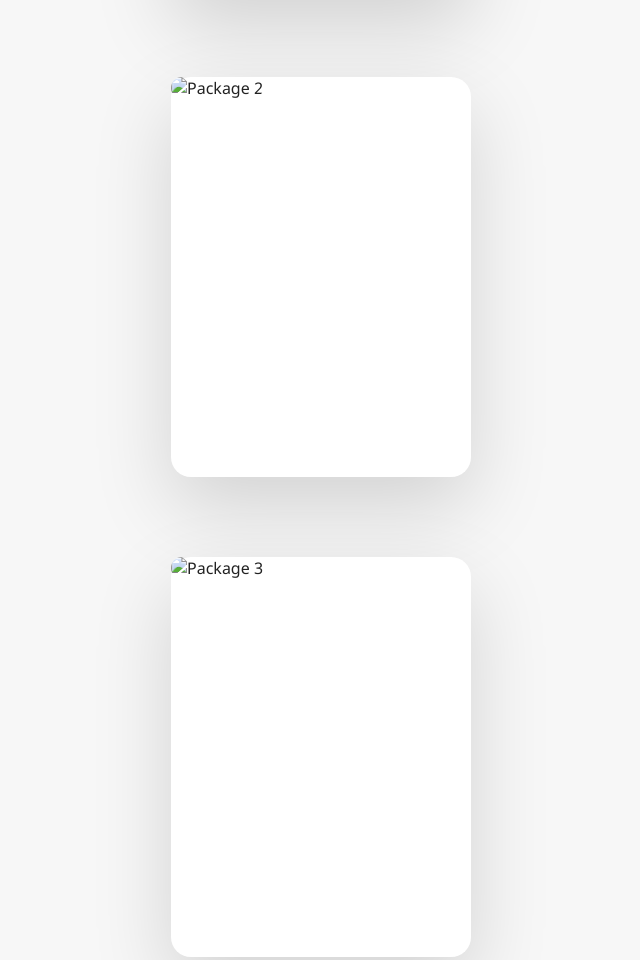
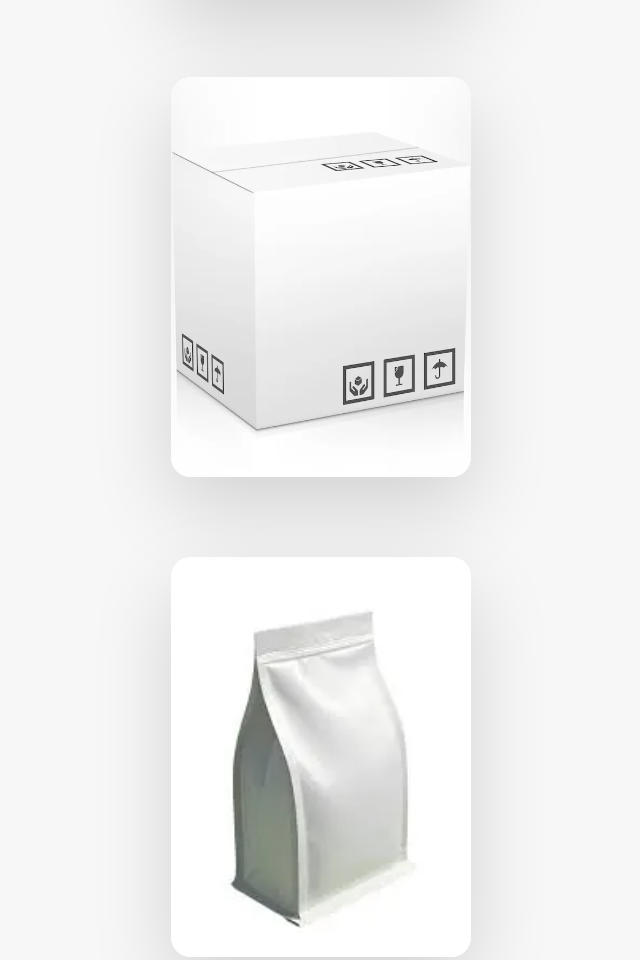
Before and after one commit to packagingconsultant/Packaging-design, a plain HTML site: page index.html in a window 1280 px wide. Shown: the part 783-1743 px from the top of the page, without its empty margins (319-959 px from the left). Drawn offline with Linux system fonts and the light colour scheme.

Commit message:
Update index.html

```diff
--- a/index.html
+++ b/index.html
@@ -17,10 +17,10 @@
       <img src="IMG_0505.webp" alt="Package 1" />
     </div>
     <div class="card" data-title="Flat Bottom Bag" data-description="Ideal for coffee, granules, and dry foods. Strong base support.">
-      <img src="IMG_0506.jpeg" alt="Package 2" />
+      <img src="IMG_0506.webp" alt="Package 2" />
     </div>
     <div class="card" data-title="Side Gusset Pack" data-description="Used for tea, seeds, and bulk products. Elegant look with function.">
-      <img src="IMG_0507.jpeg" alt="Package 3" />
+      <img src="IMG_0507.webp" alt="Package 3" />
     </div>
   </section>
 
```
